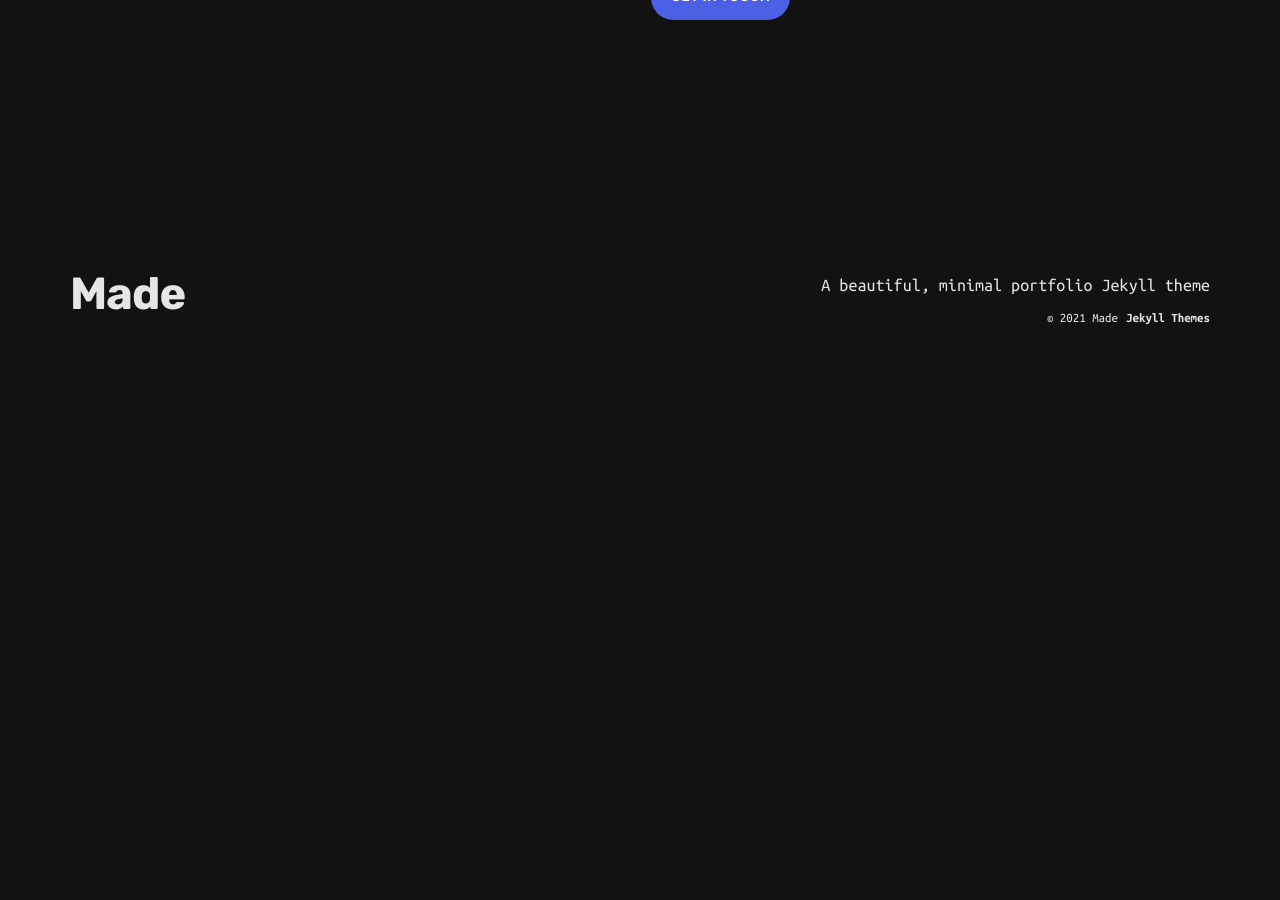
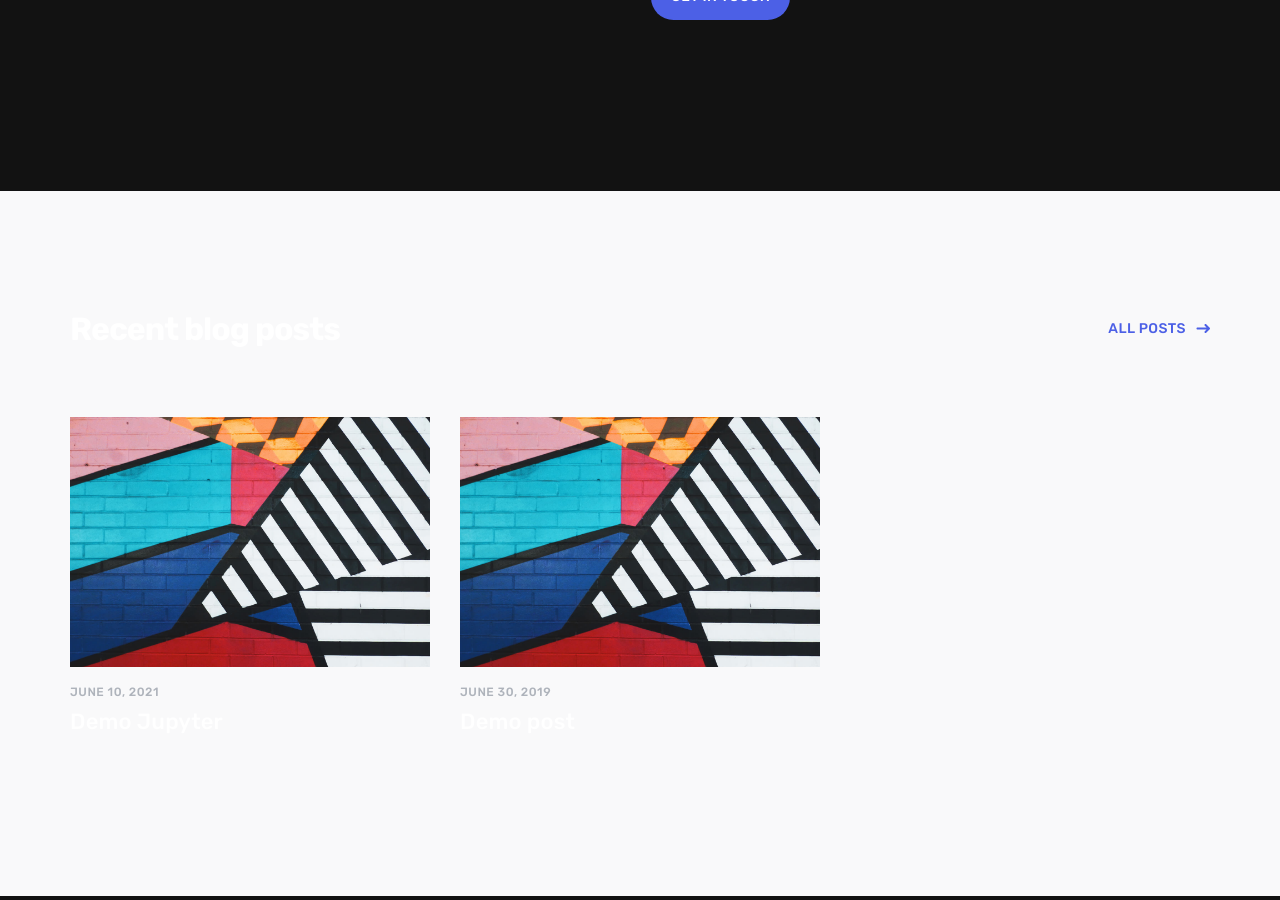
Before and after one commit to sekaizato/BADS7105-CRM, a Jekyll site: the page built from index.html, in a window 1280 px wide and 900 px high, scrolled down 2274 px. Built offline with Jekyll 4.4.1, drawn with Linux system fonts in a browser that asks for light colours; nearby versions of some CDN libraries; before the commit the page ends 2679 px from its top, so only the background shows below that.

Commit message:
Update Recent Blog

```diff
--- a/index.html
+++ b/index.html
@@ -58,7 +58,7 @@
 
 	{% include section__about.html %}
 
-	<!-- <section class="recent-posts">
+	<section class="recent-posts">
 		<div class="wrap grid">
 			<header class="recent-posts__header">
 				<h4>Recent blog posts</h4>
@@ -73,5 +73,5 @@
 
 			<a href="{{ '/blog' | relative_url }}" class="action-bottom button--text--accent --right">All Posts</a>
 		</div>
-	</section> -->
+	</section>
 </div>
```
